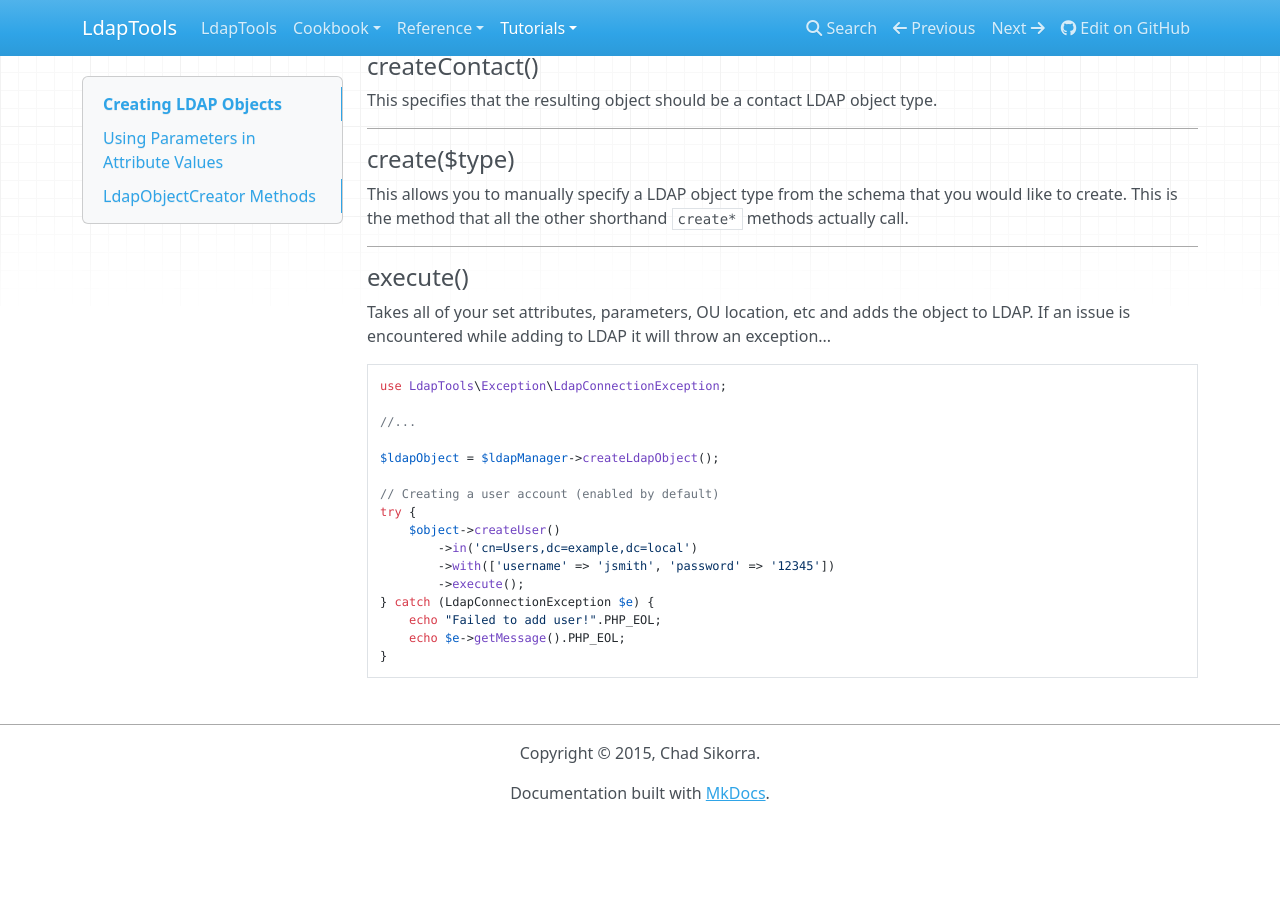
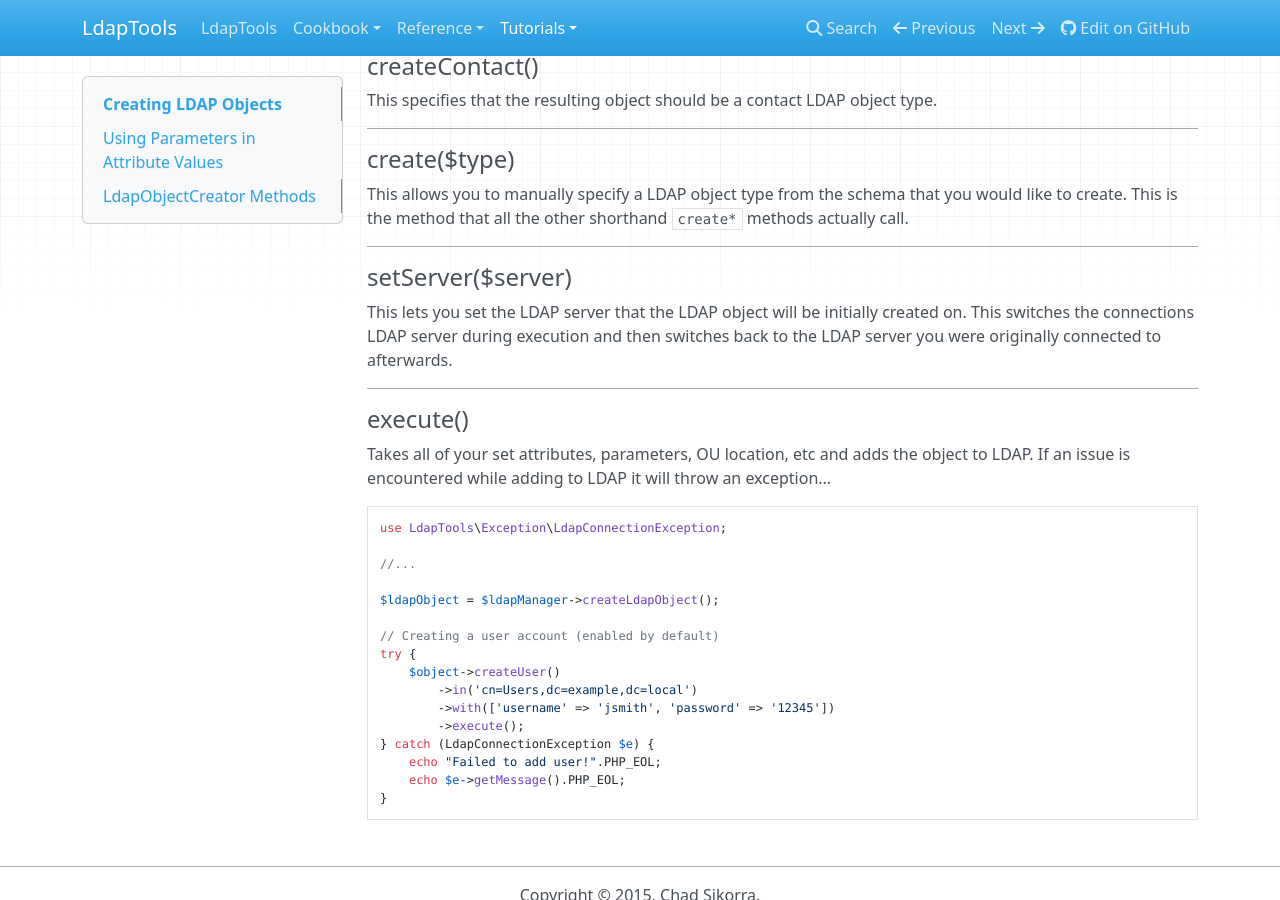
Before and after one commit to ldaptools/ldaptools, an MkDocs documentation site: the page built from docs/en/tutorials/Creating-LDAP-Objects.md, in a window 1280 px wide and 900 px high, scrolled down 2641 px. Built offline with MkDocs 1.6.1, drawn with Linux system fonts in a browser that asks for light colours; nearby versions of some CDN libraries; before the commit the page ends 3462 px from its top, so only the background shows below that.

Commit message:
Update the documentation.

```diff
--- a/docs/en/tutorials/Creating-LDAP-Objects.md
+++ b/docs/en/tutorials/Creating-LDAP-Objects.md
@@ -141,6 +141,12 @@ This allows you to manually specify a LDAP object type from the schema that you
 that all the other shorthand `create*` methods actually call.
 
 ------------------------
+#### setServer($server)
+
+This lets you set the LDAP server that the LDAP object will be initially created on. This switches the connections LDAP
+server during execution and then switches back to the LDAP server you were originally connected to afterwards.
+
+------------------------
 #### execute()
 
 Takes all of your set attributes, parameters, OU location, etc and adds the object to LDAP. If an issue is encountered
```
Also changed, not shown: docs/en/tutorials/Building-LDAP-Queries.md (+6 -0 lines).
